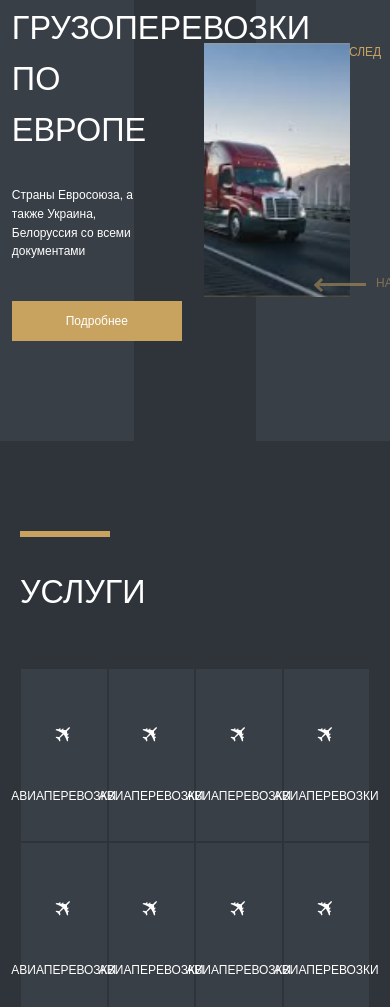
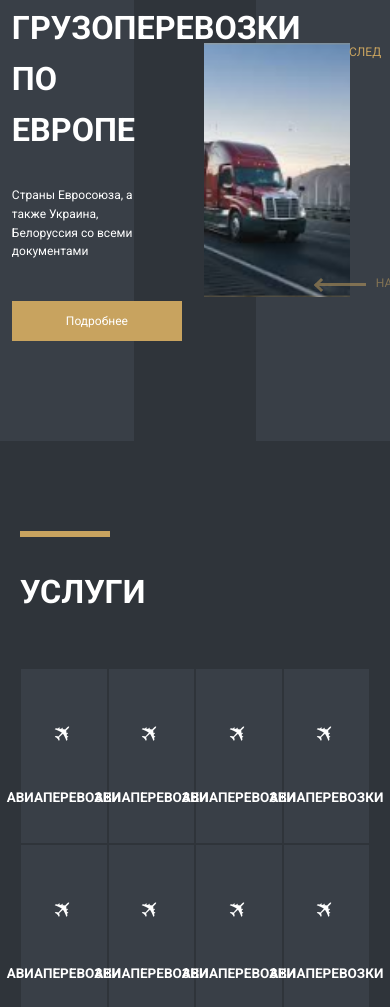
Before and after one commit to dmitriy1179/testSolution, a plain HTML site: page index.html in a window 390 px wide. Shown: the part 993-2000 px from the top of the page. Drawn offline with Linux system fonts and the light colour scheme.

Commit message:
fontt-roboto

```diff
--- a/css/main.css
+++ b/css/main.css
@@ -15,7 +15,7 @@ html {
 }
 
 body {
-	font-family: sans-serif;
+	font-family: 'Roboto', sans-serif;
 	line-height: 1.57;
 	font-weight: 400;
 }
@@ -149,6 +149,7 @@ body {
 	text-align: center;
 	font-size: 4rem;
 	display: block;
+	font-weight: 700;
 }
 
 #main > section > div:first-child > p {
@@ -198,6 +199,7 @@ body {
 h2 {
 	margin-top: 40px;
 	font-size: 2.7rem;
+	font-weight: 700;
 }
 
 .about > p {
@@ -315,20 +317,20 @@ h2 {
 	padding: 0;
 }
 
-.services-list li a {
+.services-list-item {
 	display: flex;
 	flex-direction: column;
 	align-items: center;
 	border: 1px solid #2F343A;
 }
 
-.services-list li a div span {
+.services-list-item div span {
 	display: block;
 	font-size: 2rem;
 	transform: rotate(-45deg);
 }
 
-.services-list li a > div:first-child {
+.services-list-item > div:first-child {
 	display: flex;
 	justify-content: center;
 	align-items: center;
@@ -338,8 +340,10 @@ h2 {
 	margin-bottom: 23px;
 }
 
-.services-list li a > div:last-child {
+.services-list-item > div:last-child {
 	margin-bottom: 35px;
+	font-size: 1.125rem;
+	font-weight: 700;
 }
 
 .services-list li:hover {
@@ -368,7 +372,6 @@ h2 {
 	padding: 80px 0;
 	z-index: 1;
 }
-
 
 #about-company > div:first-child {
 	position: absolute;
@@ -441,6 +444,7 @@ h2 {
 .list-about-item > div > h1 {
 	text-align: center;
 	font-size: 4rem;
+	font-weight: 700;
 	color: black
 }
 
@@ -557,6 +561,10 @@ h2 {
 		max-width: 800px;
 		padding: 0 20px;
 	}
+	#footer > div {
+		padding: 50px 20px;
+	}
+
 
 
 }
--- a/index.html
+++ b/index.html
@@ -4,6 +4,9 @@
 		<meta charset="UTF-8">
 		<meta name="viewport" content="width=device-width, initial-scale=1">
 		<title>Test</title>
+		<link rel="icon" href="images/frame.png">
+		<link rel="preconnect" href="https://fonts.gstatic.com">
+		<link href="https://fonts.googleapis.com/css2?family=Roboto:wght@400;700&display=swap" rel="stylesheet">
 		<link media="all" rel="stylesheet" href="css/reset.css">
 		<link media="all" rel="stylesheet" href="css/main.css">
 	</head>
@@ -44,7 +47,7 @@
 					</div>
 					<ul class="vertical">
 						<li><a href="#services">УСЛУГИ</a></li>
-						<li><a href="#">О КОМПАНИИ</a></li>
+						<li><a href="#about-company">О КОМПАНИИ</a></li>
 						<li><a href="#">ВАКАНСИИ</a></li>
 						<li><a href="#">КОНТАКТЫ</a></li>
 					</ul>
```
Also changed, not shown: images/Frame.png (added).
